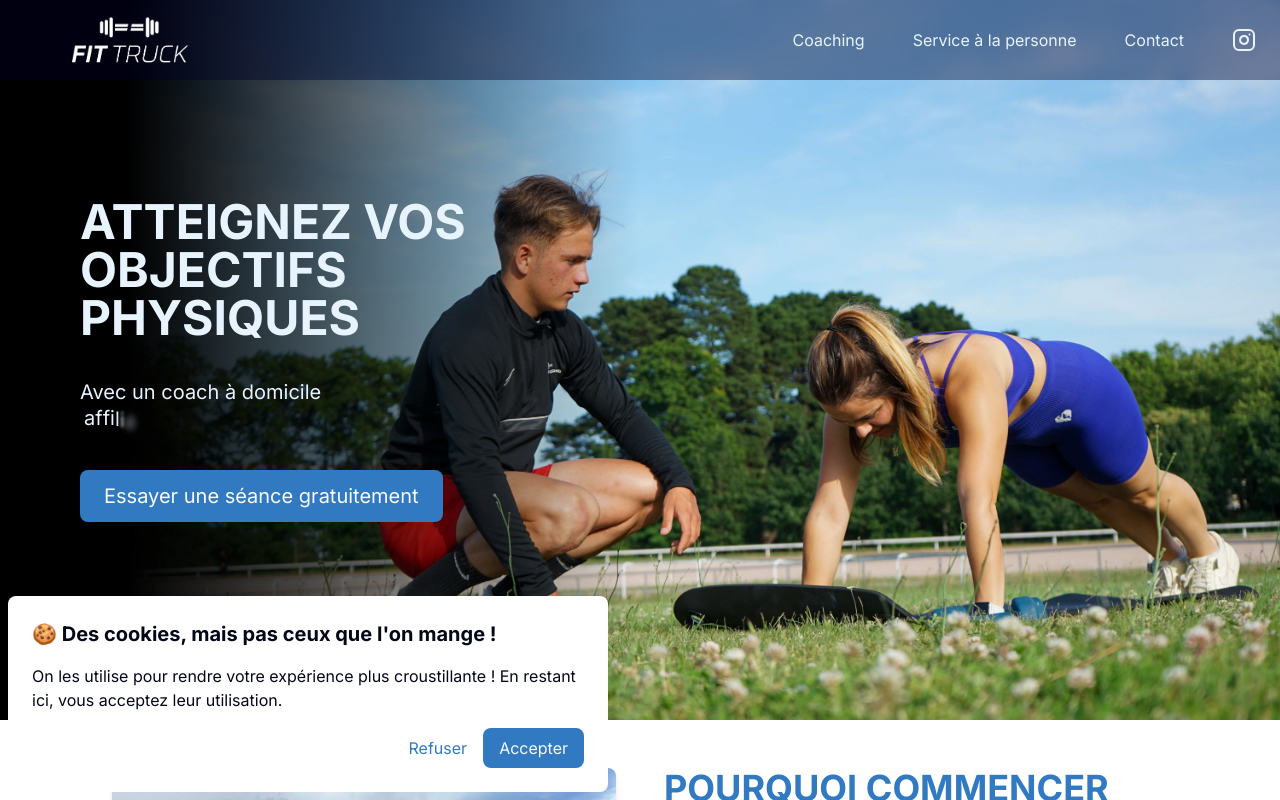
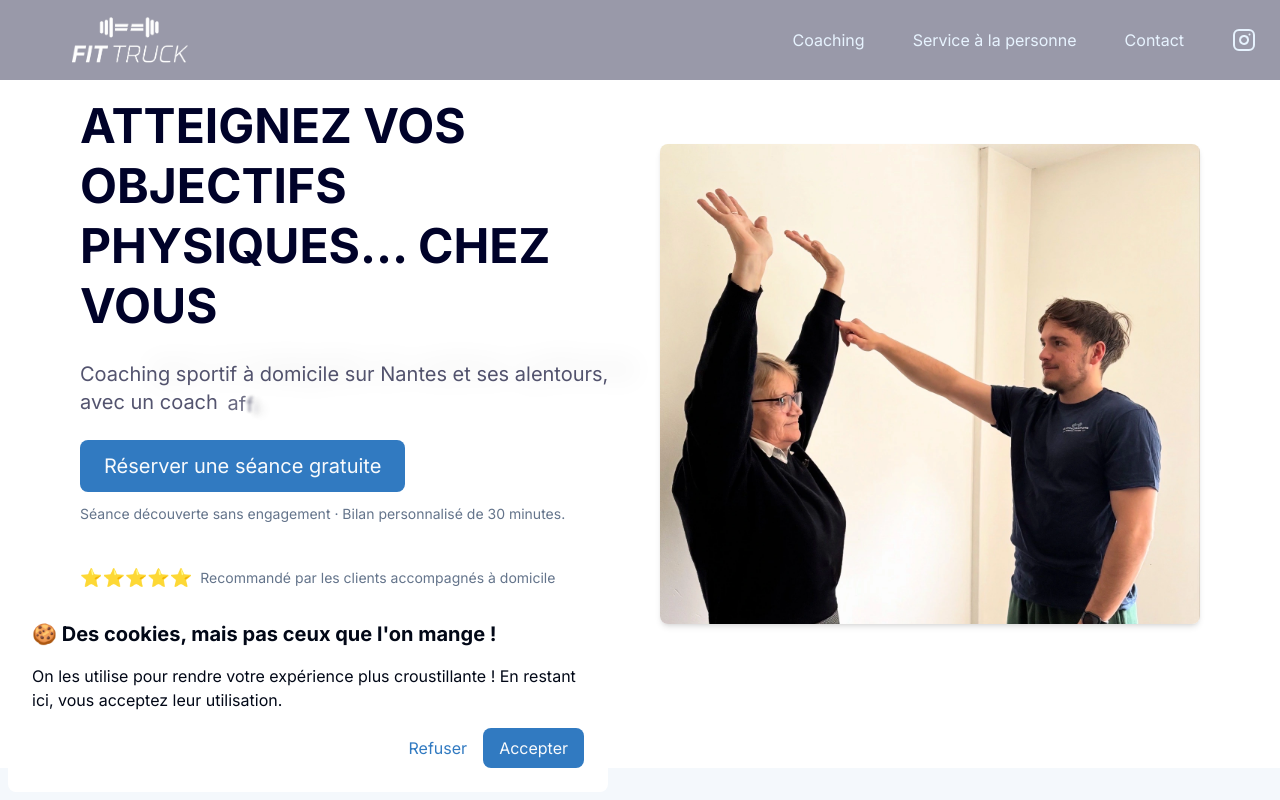
Before and after one commit to fernan-x/killian-coaching, a Next.js app: page / in a window 1280 px wide. Shown: the top 800 px of the page. Built offline with nearby package versions, Linux system fonts and the light colour scheme.

Commit message:
feat: new hero proposition [no-ref]

```diff
--- a/app/page.tsx
+++ b/app/page.tsx
@@ -1,7 +1,6 @@
-import HeroSection from "@/components/section/1-hero-section";
+import HeroSectionV2 from "@/components/section/1-hero-section-v2";
 import ProblemSolutionSection from "@/components/section/2-problem-solution-section";
 import KeyBenefitSection from "@/components/section/3-key-benefit-section";
-import BeforeAfterSection from "@/components/section/4-before-after-section";
 import ReviewSection from "@/components/section/5-reviews";
 import PricingSection from "@/components/section/6-pricing-section";
 import FAQSection from "@/components/section/7-faq-section";
@@ -9,10 +8,9 @@ import FAQSection from "@/components/section/7-faq-section";
 export default function Home() {
   return (
     <div className="flex w-full flex-col">
-      <HeroSection />
+      <HeroSectionV2 />
       <ProblemSolutionSection />
       <KeyBenefitSection />
-      <BeforeAfterSection />
       <ReviewSection />
       <PricingSection />
       <FAQSection />
--- /dev/null
+++ b/components/section/1-hero-section-v2.tsx
@@ -0,0 +1,74 @@
+import HeroPicture from "@/assets/images/hero-v2.webp";
+import Image from "next/image";
+import { H1, Paragraph } from "../ui/text";
+import { FlipWords } from "../common/flip-words";
+import CTAButton from "../ui/cta-button";
+
+const HeroSectionV2 = () => {
+  return (
+    <div className="hero-section min-h-[90vh] w-full flex items-center justify-center flex-col lg:flex-row gap-10 px-6 py-24 lg:px-20">
+      {/* LEFT : TEXT CONTENT */}
+      <div className="flex flex-col gap-6 justify-center w-full lg:w-1/2">
+        <H1 className="uppercase leading-tight">
+          Atteignez vos objectifs physiques… chez vous
+        </H1>
+
+        <Paragraph className="text-xl">
+          Coaching sportif à domicile sur Nantes et ses alentours, avec un coach{" "}
+          <FlipWords
+            duration={2500}
+            words={[
+              "certifié et diplômé d'État",
+              "qui s'adapte à votre rythme",
+              "affilié au service à la personne",
+            ]}
+          />
+        </Paragraph>
+
+        {/* CTA + reassurance */}
+        <div className="flex flex-col gap-3">
+          <CTAButton className="w-fit">
+            Réserver une séance gratuite
+          </CTAButton>
+          <p className="text-sm text-muted-foreground">
+            Séance découverte sans engagement · Bilan personnalisé de 30 minutes.
+          </p>
+        </div>
+
+        {/* Social proof */}
+        <div className="mt-4 flex flex-col gap-2 text-sm">
+          <div className="flex items-center gap-2">
+            <span className="text-lg" aria-hidden="true">
+              ⭐⭐⭐⭐⭐
+            </span>
+            <span className="text-muted-foreground">
+              Recommandé par les clients accompagnés à domicile
+            </span>
+          </div>
+          <p className="italic text-muted-foreground">
+            "J’ai retrouvé de la mobilité et surtout confiance en moi."
+          </p>
+        </div>
+
+        {/* Location / cible */}
+        <p className="mt-2 text-sm text-muted-foreground">
+          📍 Interventions à domicile sur Nantes, Carquefou et les communes
+          voisines.
+        </p>
+      </div>
+
+      {/* RIGHT : IMAGE */}
+      <div className="relative w-full lg:w-1/2 h-[380px] lg:h-[480px]">
+        <Image
+          src={HeroPicture.src}
+          fill
+          priority
+          alt="Killian, coach sportif, accompagne une cliente pendant un exercice à domicile"
+          className="object-cover object-center rounded-lg shadow-md"
+        />
+      </div>
+    </div>
+  );
+};
+
+export default HeroSectionV2;
--- a/components/section/2-problem-solution-section.tsx
+++ b/components/section/2-problem-solution-section.tsx
@@ -7,7 +7,7 @@ const START_COACHING_YEAR = 2021;
 const yearExperience = new Date().getFullYear() - START_COACHING_YEAR;
 
 const ProblemSolutionSection = () => {
-  return <Container>
+  return <Container bg="light">
     <div className="flex flex-1 gap-12 items-start justify-center flex-col lg:flex-row">
       <div className="flex-1 flex justify-center lg:sticky lg:top-24">
         <Image src={KillianPicture} alt='Killian devant son fit truck' className='rounded-lg shadow-md object-cover' />
--- a/components/ui/container.tsx
+++ b/components/ui/container.tsx
@@ -16,7 +16,7 @@ const Container = ({ children, fitContent = false, bg = 'white', noPadding = fal
         "w-screen flex flex-col items-center gap-9",
         props.className,
         fitContent ? "h-fit" : "min-h-[300px]",
-        bg === 'white' ? "bg-white" : (bg === 'dark' ? "bg-primary" : "bg-[#F3F7FF]"),
+        bg === 'white' ? "bg-white" : (bg === 'dark' ? "bg-primary" : "bg-primary/5"),
         noPadding ? "" : "py-12 px-6 md:px-28",
       )}
     >
```
Also changed, not shown: assets/images/hero-v2.webp (added).
